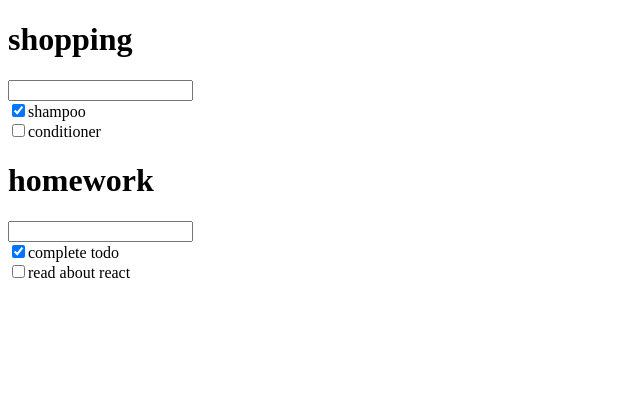
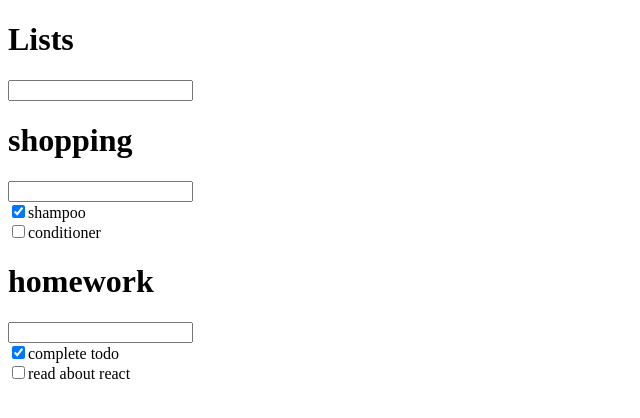
Before and after one commit to Bhanuteja74/todo-react, a React (Vite) app: page / in a window 1280 px wide. Shown: the top 418 px of the page, without its empty margins (0-640 px from the left). Built offline with nearby package versions, Linux system fonts and the light colour scheme.

Commit message:
Adds input field for adding new list name

```diff
--- a/src/App.jsx
+++ b/src/App.jsx
@@ -120,6 +120,15 @@ class App extends Component {
     };
 
     this.handleUpdate = this.handleUpdate.bind(this);
+    this.addList = this.addList.bind(this);
+  }
+
+  addList(listName) {
+    const newList = { listName, todos: [], nextId: 1 };
+
+    this.setState((old) => ({
+      listOfTodos: [...old.listOfTodos, newList],
+    }));
   }
 
   handleUpdate(listName, todos, nextId) {
@@ -133,9 +142,19 @@ class App extends Component {
   }
 
   render() {
-    return this.state.listOfTodos.map((list) => (
-      <Todos key={list.listName} todos={list} onChange={this.handleUpdate} />
-    ));
+    return (
+      <div>
+        <h1>Lists</h1>
+        <Input onkeydown={this.addList} />
+        {this.state.listOfTodos.map((list) => (
+          <Todos
+            key={list.listName}
+            todos={list}
+            onChange={this.handleUpdate}
+          />
+        ))}
+      </div>
+    );
   }
 }
 
```
Also changed, not shown: 1 other file (tests, documents, lock files or other folders).
